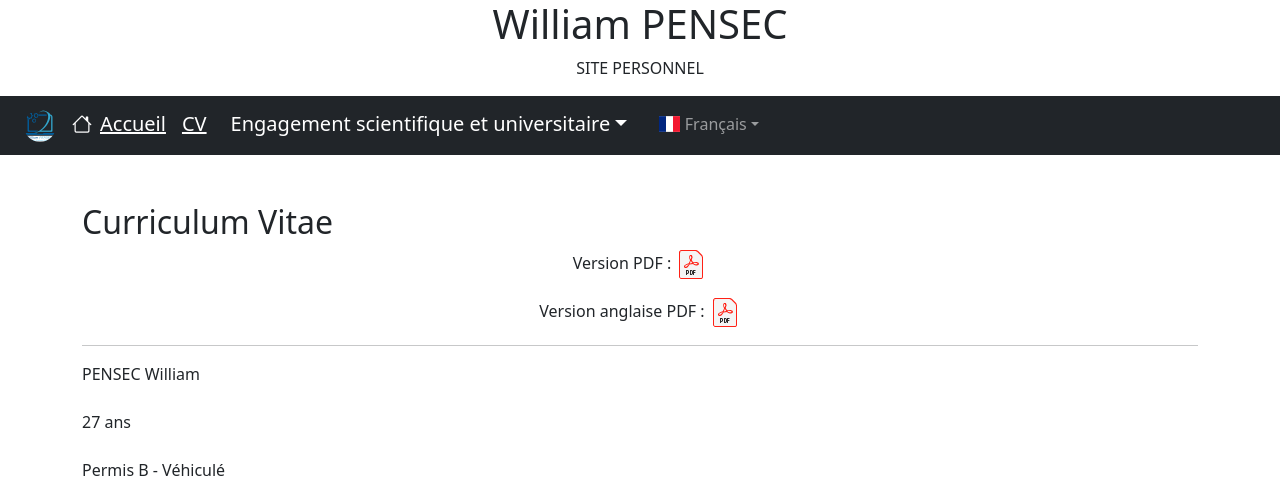
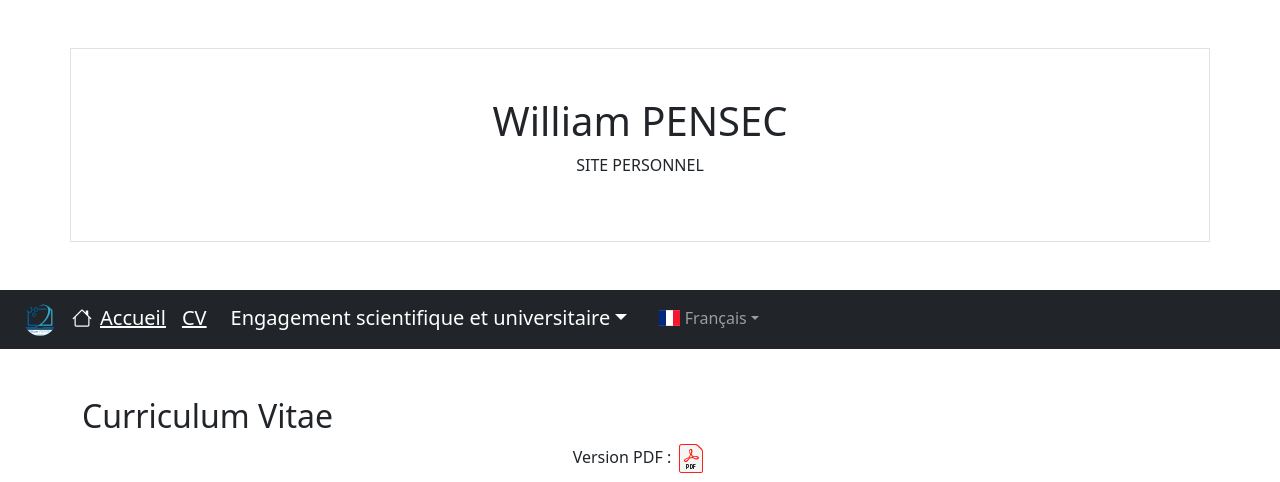
Before and after one commit to WilliamPsc/pensec.fr, a PHP site: page /fr/cv.php in a window 1280 px wide. Shown: the top 482 px of the page. Run offline with PHP 8.4, Linux system fonts and the light colour scheme; some libraries are stand-ins or nearby versions.

Commit message:
MaJ header

```diff
--- a/fr/template/header.php
+++ b/fr/template/header.php
@@ -77,7 +77,7 @@
 </head>
 
 <body>
-    <div class="jumbotron text-center" id="titre" style="margin-bottom:0">
+    <div class="container p-5 my-5 border jumbotron text-center" id="titre" style="margin-bottom:0">
         <?php
         $_SESSION['baseURL'] = (isset($_SERVER['HTTPS']) && $_SERVER['HTTPS'] === 'on' ? "https" : "http") . "://$_SERVER[HTTP_HOST]/";
         $_SESSION['language'] = "fr";
```
